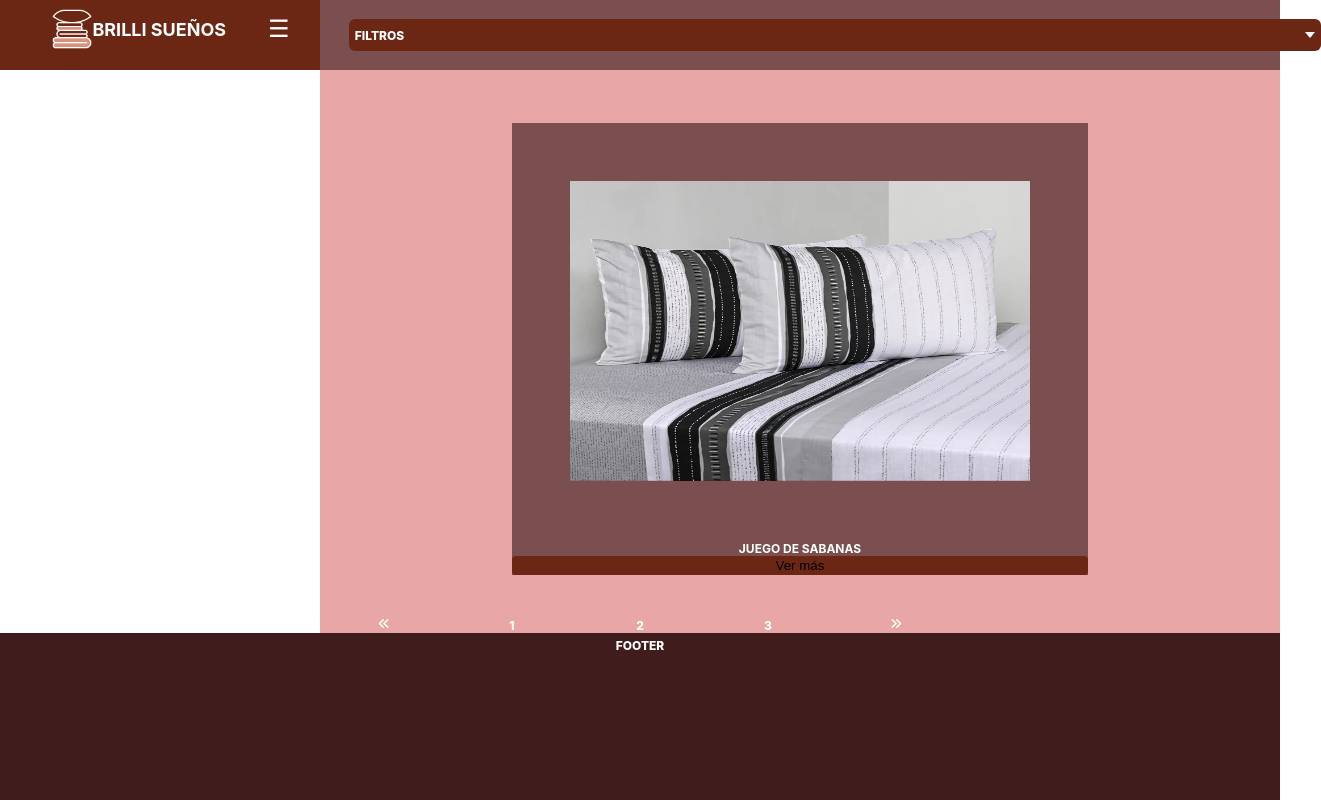
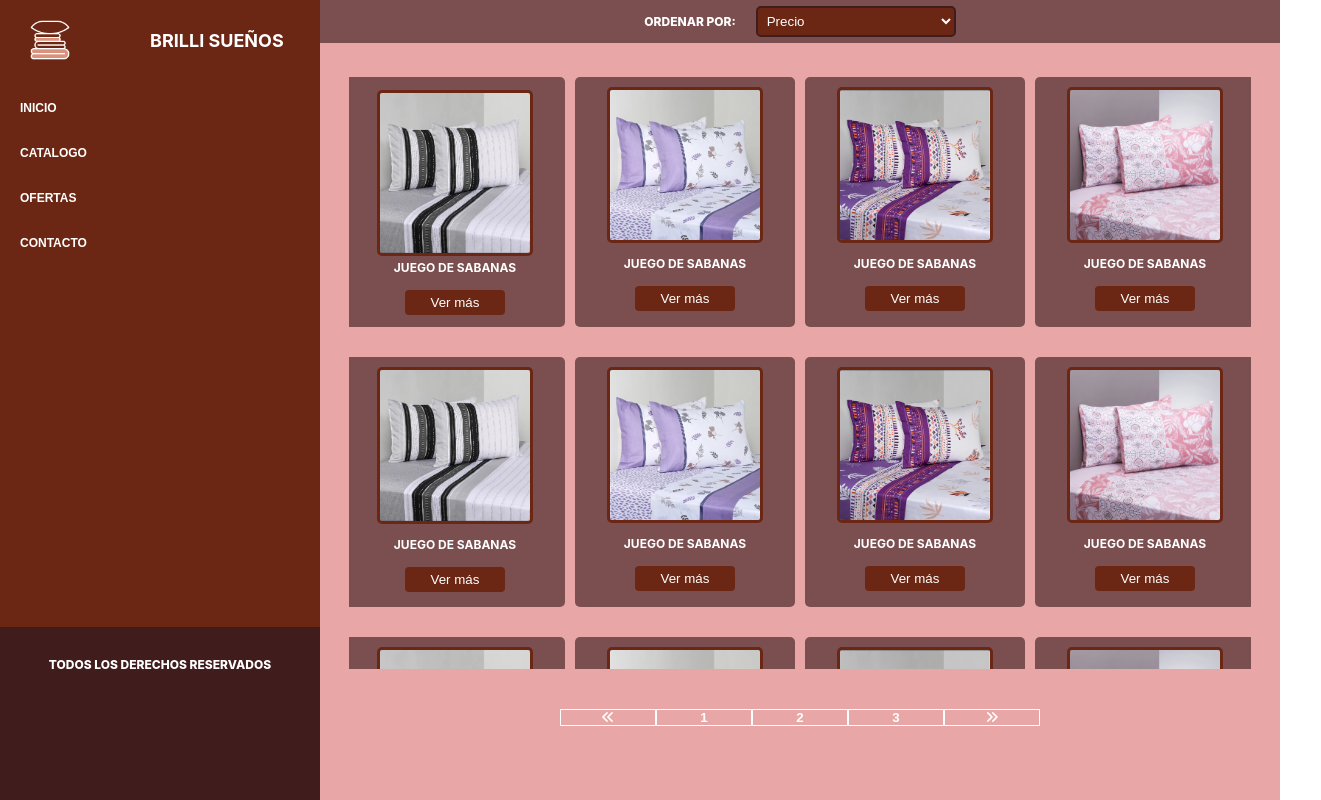
Before and after one commit to Cheskalala/Desafio_css_3, a plain HTML site: page index.html in a window 1280 px wide. Shown: the whole page, 1321 px wide, since content can reach past the window. Drawn offline with nearby package versions, Linux system fonts and the light colour scheme.

Commit message:
avance 09/09

```diff
--- a/assets/css/styles.css
+++ b/assets/css/styles.css
@@ -28,16 +28,16 @@ body {
     flex-direction: column;
     justify-content: space-between;
     background: #6c2714;
+    grid-area: nav;
+    color: #ffffff;
 }
 nav {
     background: #6c2714 ;
-    grid-area: nav;
     padding-top: 5px;
 }
 ul {
     list-style: none;
     margin: 20px;
-
 }
 
 a {
@@ -70,7 +70,7 @@ a {
   }
   #boton-hamburguesa {
     position: relative;
-    left: 10%;
+    left: 15%;
     background-color: #6c2714;
     color: #fff;
     font-size: 24px;
@@ -81,10 +81,34 @@ a {
     justify-content: end;
 }
 .filtro {
+    text-align: center;
+    display: flex;
+    flex-direction: column;
     background: #7b4f4f;
     grid-area: sidebar;
+    justify-content: center;
+    align-items: center;
 }
-.dropdown {
+.filtro div{
+    display: flex;
+    justify-content: center;
+    align-items: center;
+    gap: 20px;
+
+
+}
+.filtro div select{
+    cursor: pointer;
+    background: #6c2714;
+    border: solid 2px #401c1c;
+    border-radius: 5px;
+    color: #ffffff;
+    width: 200px;
+    padding: 5px;
+
+}
+
+/* .dropdown {
     max-width: 90vw;
     margin: 2% 3% ;
     position: relative;
@@ -132,7 +156,6 @@ a {
     display: block;
     padding: 0.7em 0.5em;
     color: #fff;
-    margin: 0.1em 0;
     text-decoration: none;
 }
 
@@ -150,7 +173,7 @@ input[type="checkbox"]:checked + label > .flecha {
 input[type="checkbox"]:checked ~ .dropdown_content {
     visibility: visible;
     transform: translateY(0);
-}
+} */
 
 main {
     background: #e8a6a6;
@@ -161,21 +184,30 @@ main {
 .productos{
     display: grid;
     height: 80%;
-    grid-template-columns:repeat(auto-fill, minmax(300px, 1fr));
+    grid-template-columns:minmax(300px, 1fr);
     grid-template-rows: 1fr;
     grid-gap: 5px;
     justify-content: center;
-    margin: 5% 20%;
+    margin: 5% 3%;
+
 }
+
 .tarjeta{
     display: flex;
     flex-direction: column;
     justify-content: center;
+    align-items: center;
     background: #7b4f4f;
-}
-.img_tarjeta{
+    width: 80vw;
+    margin: 5%;
+    padding: 10px;
+    border-radius: 5px;
 
 }
+.tarjeta:not(:first-child){
+    display: none;
+}
+
 .img_tarjeta img{
     width: 80%;
     height: 300px;
@@ -189,63 +221,40 @@ color: #ffffff;
 
 }
 .tarjeta button{
-background:#6c2714;
-border-style: none;
-border-radius: 4px;
-padding: 2px 4px;
+    background:#6c2714;
+    border-style: none;
+    border-radius: 4px;
+    padding: 4px 6px;
+    width: 30%;
+    height: 10%;
+    cursor: pointer;
+    margin-top: 15px;
+    color: #ffffff;
 }
-#t1{
-    /* display: none; */
-}
-#t2{
-    display: none;
-}
-#t3{
-    display: none;
-}
-#t4{
-    display: none;
-}
-#t5{
-    display: none;
-}
-#t6{
-    display: none;
-}
-#t7{
-    display: none;
-}
-#t8{
-    display: none;
-}
-#t9{
-    display: none;
-}
-#t10{
-    display: none;
-}
-#t11{
-    display: none;
-}
-#t12{
-    display: none;
-}
+
 .paginas{
     display: grid;
     grid-template-columns: repeat(5,1fr);
-    width: 50vw;
     justify-content: center;
+    margin: 40px 20px;
 
+}
+.paginas button{
+    background: none;
+    border: solid 1px #ffffff;
+    cursor: pointer;
+    color: #ffffff;
+    font-weight: 700;
 }
 
 footer {
     background: #401c1c;
     grid-area: footer;
-    padding-top: 5px;
+    padding-top: 30px;
 }
 
 
-@media only screen and (min-width: 570px) {
+@media  screen and (min-width: 567px) {
     .container {
         grid-template-columns: 1fr 1fr 1fr 1fr;
         grid-template-rows: 0.2fr 1.5fr 1.2fr 0.8fr;
@@ -253,7 +262,100 @@ footer {
             "nav sidebar sidebar sidebar"
             "nav main main main"
             "nav main main main"
-            "footer footer footer footer";
+            "footer main main main";
+    }
+    .respmenu{
+        justify-content: start;
+        gap: 60px;
     }
 
+    .titulo img{
+        position: absolute;
+        left: 30px;
+        top: 20px;
+        margin: 0;
+        padding: 0;
+    }
+    .titulo h2{
+        position: absolute;
+        left: 150px;
+        top: 30px;
+    }
+    .hamburguesa_web{
+        display: none;
+    }
+
+    .lista_web {
+        display: flex;
+        background-color: #6c2714;
+        width: 100%;
+        color: #ffffff;
+    }
+    #menu-hamburguesa {
+        display: flex;
+        background-color: #6c2714;
+        width: 100%;
+        padding: 0;
+
+    }
+    #menu-hamburguesa ul {
+        display: flex;
+        flex-direction: column;
+        text-align: start;
+        }
+
+
+    .productos {
+        display: grid;
+        grid-template-columns: repeat(4, 1fr); /* Mostrar 4 columnas en la versión web */
+        grid-template-rows: 1fr 1fr;
+        grid-gap: 10px;
+        justify-content: center;
+        margin: 2% 3%;
+        overflow-y: auto;
+    }
+
+    .tarjeta {
+
+        display: flex;
+        width: 200px;
+        height: 230px;
+        margin: 10px 0px;
+        padding: 10px;
+        background: #7b4f4f;
+        border-radius: 5px;
+    }
+    .tarjeta:not(:first-child){
+        display: block;
+    }
+    .tarjeta button{
+        background:#6c2714;
+        color: #fff;
+        border-style: none;
+        border-radius: 4px;
+        margin-top: 5px;
+        width: 100px;
+        height: 25px;
+        cursor: pointer;
+        }
+    .img_tarjeta img{
+        width: 50%;
+        width: 150px;
+        height: 100%;
+        object-fit: fill;
+        object-position: top;
+        padding: 0;
+        border: solid 3px #6c2714;
+        border-radius: 5px;
+    }
+    .nombre{
+        color: #ffffff;
+        margin: 10px;
+        }
+    .paginas{
+        justify-content: center;
+        margin: 40px 25%;
+        width: 50%;
+
+    }
 }
--- a/index.html
+++ b/index.html
@@ -13,11 +13,11 @@
             <div class="titulo">
                 <img src="assets/img/manta.png" alt="">
                 <h2>Brilli Sueños</h2>
-                <button id="boton-hamburguesa">
+                <button class="hamburguesa_web" id="boton-hamburguesa">
                     <span>&#9776;</span>
                 </button>
             </div>
-            <nav id="menu-hamburguesa">
+            <nav class="lista_web" id="menu-hamburguesa">
                 <ul>
                     <li><a href="#">Inicio</a></li>
                     <li><a href="#">Catalogo</a></li>
@@ -27,7 +27,17 @@
             </nav>
         </div>
         <div class="filtro">
-            <div class="dropdown">
+            <div>
+
+                <p>Ordenar por:</p>
+                <select>
+                    <option value="precio">Precio</option>
+                    <option value="fecha">Tamaño</option>
+                    <option value="fecha">Marca</option>
+                    <option value="fecha">Hilos</option>
+                </select>
+            </div>
+            <!-- <div class="dropdown">
                 <input type="checkbox" id="dropdown" />
                 <label for="dropdown" class="dropdown_btn">
                     <span>Filtros</span>
@@ -39,12 +49,12 @@
                     <li><a href="#">Marca</a></li>
                     <li><a href="#">Hilos</a></li>
                 </ul>
-            </div>
+            </div> -->
         </div>
         <main>
             <div class="productos">
                 <!-- producto 1 -->
-                <div class="tarjeta" id="t1">
+                <div class="tarjeta" >
                     <div class="img_tarjeta">
                         <img src="assets\img\sabana3.png" alt="">
                     </div>
@@ -54,9 +64,9 @@
                     <button>Ver más</button>
                 </div>
                 <!-- producto 2 -->
-                <div class="tarjeta" id="t2">
+                <div class="tarjeta" >
                     <div class="img_tarjeta">
-                        <img src="assets\img\sabana4.jpg" alt="">
+                        <img src="assets\img\sabana4.png" alt="">
                     </div>
                     <div class="nombre">
                         <h4>Juego de Sabanas</h4>
@@ -64,7 +74,7 @@
                     <button>Ver más</button>
                 </div>
                 <!-- producto 3 -->
-                <div class="tarjeta" id="t3">
+                <div class="tarjeta" >
                     <div class="img_tarjeta">
                         <img src="assets/img/sabana1.png" alt="">
                     </div>
@@ -74,7 +84,7 @@
                     <button>Ver más</button>
                 </div>
                 <!-- producto 4 -->
-                <div class="tarjeta" id="t4">
+                <div class="tarjeta" >
                     <div class="img_tarjeta">
                         <img src="assets/img/sabana2.jpg" alt="">
                     </div>
@@ -84,7 +94,7 @@
                     <button>Ver más</button>
                 </div>
                     <!-- producto 1 -->
-                <div class="tarjeta" id="t5">
+                <div class="tarjeta" >
                     <div class="img_tarjeta">
                         <img src="assets\img\sabana3.png" alt="">
                     </div>
@@ -94,9 +104,9 @@
                     <button>Ver más</button>
                 </div>
                 <!-- producto 2 -->
-                <div class="tarjeta" id="t6">
+                <div class="tarjeta" >
                     <div class="img_tarjeta">
-                        <img src="assets\img\sabana4.jpg" alt="">
+                        <img src="assets\img\sabana4.png" alt="">
                     </div>
                     <div class="nombre">
                         <h4>Juego de Sabanas</h4>
@@ -104,7 +114,7 @@
                     <button>Ver más</button>
                 </div>
                 <!-- producto 3 -->
-                <div class="tarjeta" id="t7">
+                <div class="tarjeta" >
                     <div class="img_tarjeta">
                         <img src="assets/img/sabana1.png" alt="">
                     </div>
@@ -114,7 +124,7 @@
                     <button>Ver más</button>
                 </div>
                 <!-- producto 4 -->
-                <div class="tarjeta" id="t8">
+                <div class="tarjeta" >
                     <div class="img_tarjeta">
                         <img src="assets/img/sabana2.jpg" alt="">
                     </div>
@@ -124,7 +134,7 @@
                     <button>Ver más</button>
                 </div>
                 <!-- producto 1 -->
-                <div class="tarjeta" id="t9">
+                <div class="tarjeta" >
                     <div class="img_tarjeta">
                         <img src="assets\img\sabana3.png" alt="">
                     </div>
@@ -134,9 +144,9 @@
                     <button>Ver más</button>
                 </div>
                 <!-- producto 2 -->
-                <div class="tarjeta" id="t10">
+                <div class="tarjeta" >
                     <div class="img_tarjeta">
-                        <img src="assets\img\sabana4.jpg" alt="">
+                        <img src="assets\img\sabana4.png" alt="">
                     </div>
                     <div class="nombre">
                         <h4>Juego de Sabanas</h4>
@@ -144,7 +154,7 @@
                     <button>Ver más</button>
                 </div>
                 <!-- producto 3 -->
-                <div class="tarjeta" id="t11">
+                <div class="tarjeta" >
                     <div class="img_tarjeta">
                         <img src="assets/img/sabana1.png" alt="">
                     </div>
@@ -154,7 +164,7 @@
                     <button>Ver más</button>
                 </div>
                 <!-- producto 4 -->
-                <div class="tarjeta" id="t12">
+                <div class="tarjeta" >
                     <div class="img_tarjeta">
                         <img src="assets/img/sabana2.jpg" alt="">
                     </div>
@@ -163,22 +173,21 @@
                     </div>
                     <button>Ver más</button>
                 </div>
-
-
-
             </div>
+            <!-- botonera -->
             <div class="paginas">
-                <i class="fa-solid fa-angles-left" style="color: #ffffff;"></i>
-                <p>1</p>
-                <p>2</p>
-                <p>3</p>
-                <i class="fa-solid fa-angles-right" style="color: #ffffff;"></i>
+                <button class="anterior"> <i class="fa-solid fa-angles-left" style="color: #ffffff;"></i></button>
+                <button>1</button>
+                <button>2</button>
+                <button>3</button>
+                <button class="siguiente"><i class="fa-solid fa-angles-right" style="color: #ffffff;"></i></button>
             </div>
         </main>
-        <footer>Footer</footer>
+        <footer>
+            <p>Todos los derechos reservados</p>
+        </footer>
     </div>
-    <script src="https://kit.fontawesome.com/f946763ad1.js" crossorigin="anonymous"></script>
-    <script>
+    <script >
         document.getElementById("boton-hamburguesa").addEventListener("click", function () {
             var menu = document.getElementById("menu-hamburguesa");
             if (menu.style.display === "none") {
@@ -188,5 +197,7 @@
             }
         });
     </script>
+    <script src="https://kit.fontawesome.com/f946763ad1.js" crossorigin="anonymous"></script>
+
 </body>
 </html>
```
Also changed, not shown: assets/img/sabana4.jpg (deleted), assets/img/sabana4.png (added).
